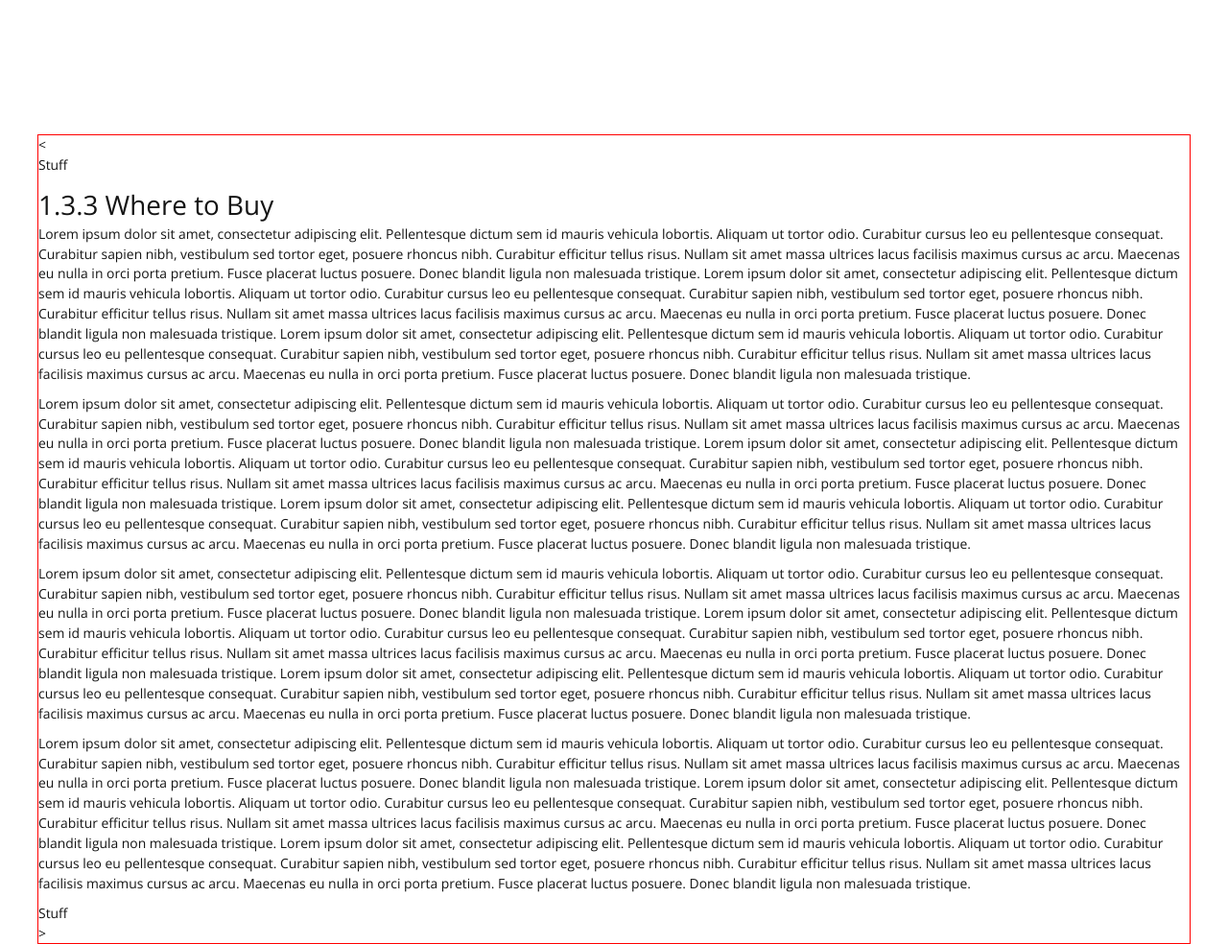
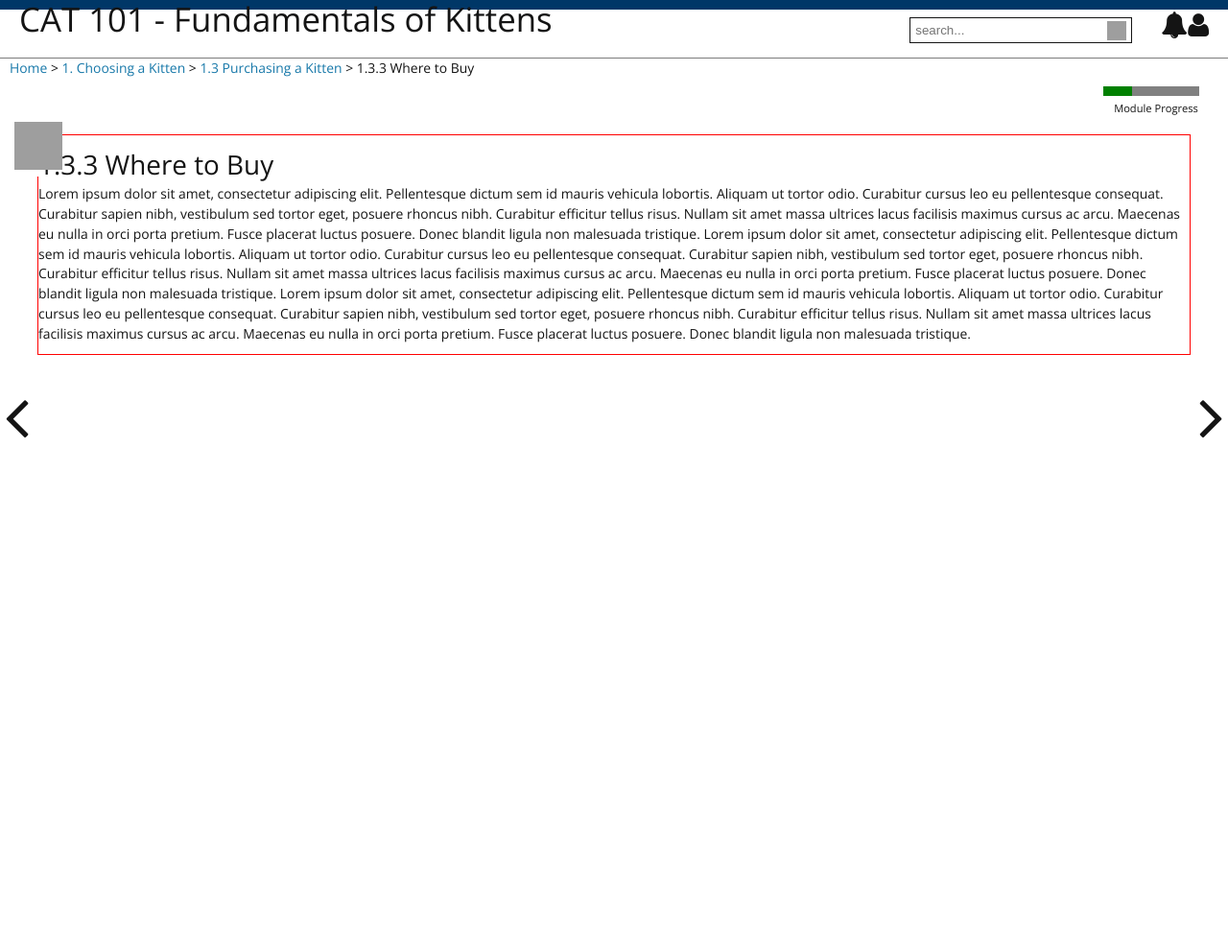
Before and after one commit to jeniferdaniels/mockup, a PHP site: page /cat101/whereBuy.php in a window 1280 px wide. Shown: the whole page at 96% size. After the commit the page ends 456 px from the top, so only its background shows below. Run offline with PHP 8.4, Linux system fonts and the light colour scheme; grey boxes are pictures that could not be loaded.

Commit message:
removed columns

```diff
--- a/cat101/whereBuy.php
+++ b/cat101/whereBuy.php
@@ -20,37 +20,17 @@
 	</head>
 
 	<body>
-		<?php //writeTop($navNext, $navPrevious, $showModuleProgress, $breadCrumbs); ?>
+		<?php writeTop($navNext, $navPrevious, $showModuleProgress, $breadCrumbs); ?>
 
 		<div class="contentWrapper" id="contentWrapper">
 
-			<div class="contentLeftNavCol"><</div>
-			<div class="contentLeftCol">Stuff</div>
+			<h2 class="contentTitle"><?php echo $pageTitle ?></h2>
 
-			<div class="contentCenterCol">
-				<h2 class="contentTitle"><?php echo $pageTitle ?></h2>
+			   <p>Lorem ipsum dolor sit amet, consectetur adipiscing elit. Pellentesque dictum sem id mauris vehicula lobortis. Aliquam ut tortor odio. Curabitur cursus leo eu pellentesque consequat. Curabitur sapien nibh, vestibulum sed tortor eget, posuere rhoncus nibh. Curabitur efficitur tellus risus. Nullam sit amet massa ultrices lacus facilisis maximus cursus ac arcu. Maecenas eu nulla in orci porta pretium. Fusce placerat luctus posuere. Donec blandit ligula non malesuada tristique.
+			   Lorem ipsum dolor sit amet, consectetur adipiscing elit. Pellentesque dictum sem id mauris vehicula lobortis. Aliquam ut tortor odio. Curabitur cursus leo eu pellentesque consequat. Curabitur sapien nibh, vestibulum sed tortor eget, posuere rhoncus nibh. Curabitur efficitur tellus risus. Nullam sit amet massa ultrices lacus facilisis maximus cursus ac arcu. Maecenas eu nulla in orci porta pretium. Fusce placerat luctus posuere. Donec blandit ligula non malesuada tristique.
+			   Lorem ipsum dolor sit amet, consectetur adipiscing elit. Pellentesque dictum sem id mauris vehicula lobortis. Aliquam ut tortor odio. Curabitur cursus leo eu pellentesque consequat. Curabitur sapien nibh, vestibulum sed tortor eget, posuere rhoncus nibh. Curabitur efficitur tellus risus. Nullam sit amet massa ultrices lacus facilisis maximus cursus ac arcu. Maecenas eu nulla in orci porta pretium. Fusce placerat luctus posuere. Donec blandit ligula non malesuada tristique.</p>
+			</div>
 
-				   <p>Lorem ipsum dolor sit amet, consectetur adipiscing elit. Pellentesque dictum sem id mauris vehicula lobortis. Aliquam ut tortor odio. Curabitur cursus leo eu pellentesque consequat. Curabitur sapien nibh, vestibulum sed tortor eget, posuere rhoncus nibh. Curabitur efficitur tellus risus. Nullam sit amet massa ultrices lacus facilisis maximus cursus ac arcu. Maecenas eu nulla in orci porta pretium. Fusce placerat luctus posuere. Donec blandit ligula non malesuada tristique.
-				   Lorem ipsum dolor sit amet, consectetur adipiscing elit. Pellentesque dictum sem id mauris vehicula lobortis. Aliquam ut tortor odio. Curabitur cursus leo eu pellentesque consequat. Curabitur sapien nibh, vestibulum sed tortor eget, posuere rhoncus nibh. Curabitur efficitur tellus risus. Nullam sit amet massa ultrices lacus facilisis maximus cursus ac arcu. Maecenas eu nulla in orci porta pretium. Fusce placerat luctus posuere. Donec blandit ligula non malesuada tristique.
-				   Lorem ipsum dolor sit amet, consectetur adipiscing elit. Pellentesque dictum sem id mauris vehicula lobortis. Aliquam ut tortor odio. Curabitur cursus leo eu pellentesque consequat. Curabitur sapien nibh, vestibulum sed tortor eget, posuere rhoncus nibh. Curabitur efficitur tellus risus. Nullam sit amet massa ultrices lacus facilisis maximus cursus ac arcu. Maecenas eu nulla in orci porta pretium. Fusce placerat luctus posuere. Donec blandit ligula non malesuada tristique.</p>
-
-				    <p>Lorem ipsum dolor sit amet, consectetur adipiscing elit. Pellentesque dictum sem id mauris vehicula lobortis. Aliquam ut tortor odio. Curabitur cursus leo eu pellentesque consequat. Curabitur sapien nibh, vestibulum sed tortor eget, posuere rhoncus nibh. Curabitur efficitur tellus risus. Nullam sit amet massa ultrices lacus facilisis maximus cursus ac arcu. Maecenas eu nulla in orci porta pretium. Fusce placerat luctus posuere. Donec blandit ligula non malesuada tristique.
-				   Lorem ipsum dolor sit amet, consectetur adipiscing elit. Pellentesque dictum sem id mauris vehicula lobortis. Aliquam ut tortor odio. Curabitur cursus leo eu pellentesque consequat. Curabitur sapien nibh, vestibulum sed tortor eget, posuere rhoncus nibh. Curabitur efficitur tellus risus. Nullam sit amet massa ultrices lacus facilisis maximus cursus ac arcu. Maecenas eu nulla in orci porta pretium. Fusce placerat luctus posuere. Donec blandit ligula non malesuada tristique.
-				   Lorem ipsum dolor sit amet, consectetur adipiscing elit. Pellentesque dictum sem id mauris vehicula lobortis. Aliquam ut tortor odio. Curabitur cursus leo eu pellentesque consequat. Curabitur sapien nibh, vestibulum sed tortor eget, posuere rhoncus nibh. Curabitur efficitur tellus risus. Nullam sit amet massa ultrices lacus facilisis maximus cursus ac arcu. Maecenas eu nulla in orci porta pretium. Fusce placerat luctus posuere. Donec blandit ligula non malesuada tristique.</p>
-
-				    <p>Lorem ipsum dolor sit amet, consectetur adipiscing elit. Pellentesque dictum sem id mauris vehicula lobortis. Aliquam ut tortor odio. Curabitur cursus leo eu pellentesque consequat. Curabitur sapien nibh, vestibulum sed tortor eget, posuere rhoncus nibh. Curabitur efficitur tellus risus. Nullam sit amet massa ultrices lacus facilisis maximus cursus ac arcu. Maecenas eu nulla in orci porta pretium. Fusce placerat luctus posuere. Donec blandit ligula non malesuada tristique.
-				   Lorem ipsum dolor sit amet, consectetur adipiscing elit. Pellentesque dictum sem id mauris vehicula lobortis. Aliquam ut tortor odio. Curabitur cursus leo eu pellentesque consequat. Curabitur sapien nibh, vestibulum sed tortor eget, posuere rhoncus nibh. Curabitur efficitur tellus risus. Nullam sit amet massa ultrices lacus facilisis maximus cursus ac arcu. Maecenas eu nulla in orci porta pretium. Fusce placerat luctus posuere. Donec blandit ligula non malesuada tristique.
-				   Lorem ipsum dolor sit amet, consectetur adipiscing elit. Pellentesque dictum sem id mauris vehicula lobortis. Aliquam ut tortor odio. Curabitur cursus leo eu pellentesque consequat. Curabitur sapien nibh, vestibulum sed tortor eget, posuere rhoncus nibh. Curabitur efficitur tellus risus. Nullam sit amet massa ultrices lacus facilisis maximus cursus ac arcu. Maecenas eu nulla in orci porta pretium. Fusce placerat luctus posuere. Donec blandit ligula non malesuada tristique.</p>
-
-				    <p>Lorem ipsum dolor sit amet, consectetur adipiscing elit. Pellentesque dictum sem id mauris vehicula lobortis. Aliquam ut tortor odio. Curabitur cursus leo eu pellentesque consequat. Curabitur sapien nibh, vestibulum sed tortor eget, posuere rhoncus nibh. Curabitur efficitur tellus risus. Nullam sit amet massa ultrices lacus facilisis maximus cursus ac arcu. Maecenas eu nulla in orci porta pretium. Fusce placerat luctus posuere. Donec blandit ligula non malesuada tristique.
-				   Lorem ipsum dolor sit amet, consectetur adipiscing elit. Pellentesque dictum sem id mauris vehicula lobortis. Aliquam ut tortor odio. Curabitur cursus leo eu pellentesque consequat. Curabitur sapien nibh, vestibulum sed tortor eget, posuere rhoncus nibh. Curabitur efficitur tellus risus. Nullam sit amet massa ultrices lacus facilisis maximus cursus ac arcu. Maecenas eu nulla in orci porta pretium. Fusce placerat luctus posuere. Donec blandit ligula non malesuada tristique.
-				   Lorem ipsum dolor sit amet, consectetur adipiscing elit. Pellentesque dictum sem id mauris vehicula lobortis. Aliquam ut tortor odio. Curabitur cursus leo eu pellentesque consequat. Curabitur sapien nibh, vestibulum sed tortor eget, posuere rhoncus nibh. Curabitur efficitur tellus risus. Nullam sit amet massa ultrices lacus facilisis maximus cursus ac arcu. Maecenas eu nulla in orci porta pretium. Fusce placerat luctus posuere. Donec blandit ligula non malesuada tristique.</p>
-
-
-  		    </div><!--end center col-->
-
-			<div class="contentRightCol">Stuff</div>
-			<div class="contentRightNavCol">></div>
 		</div>
 
 	</body>
```
